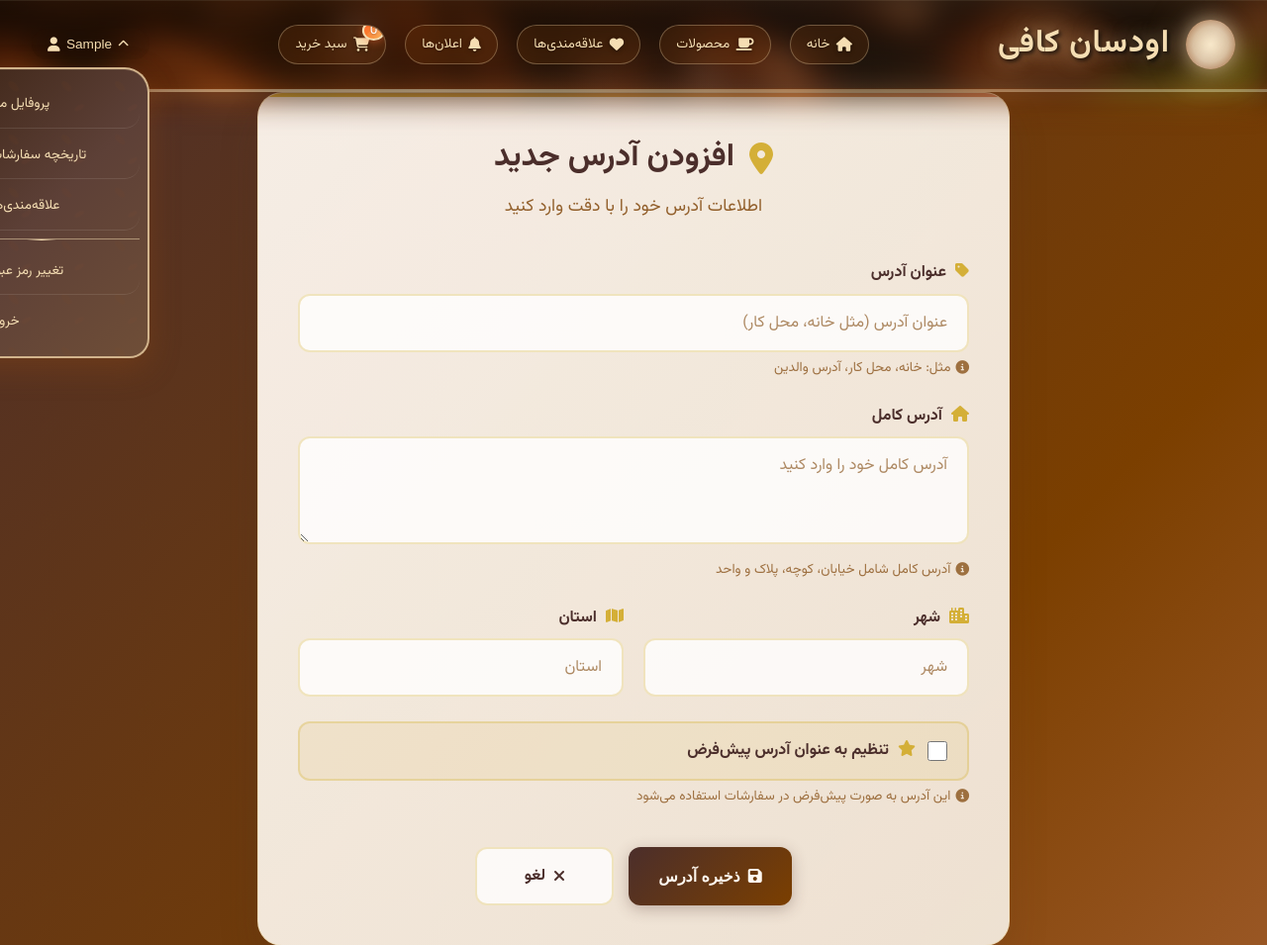
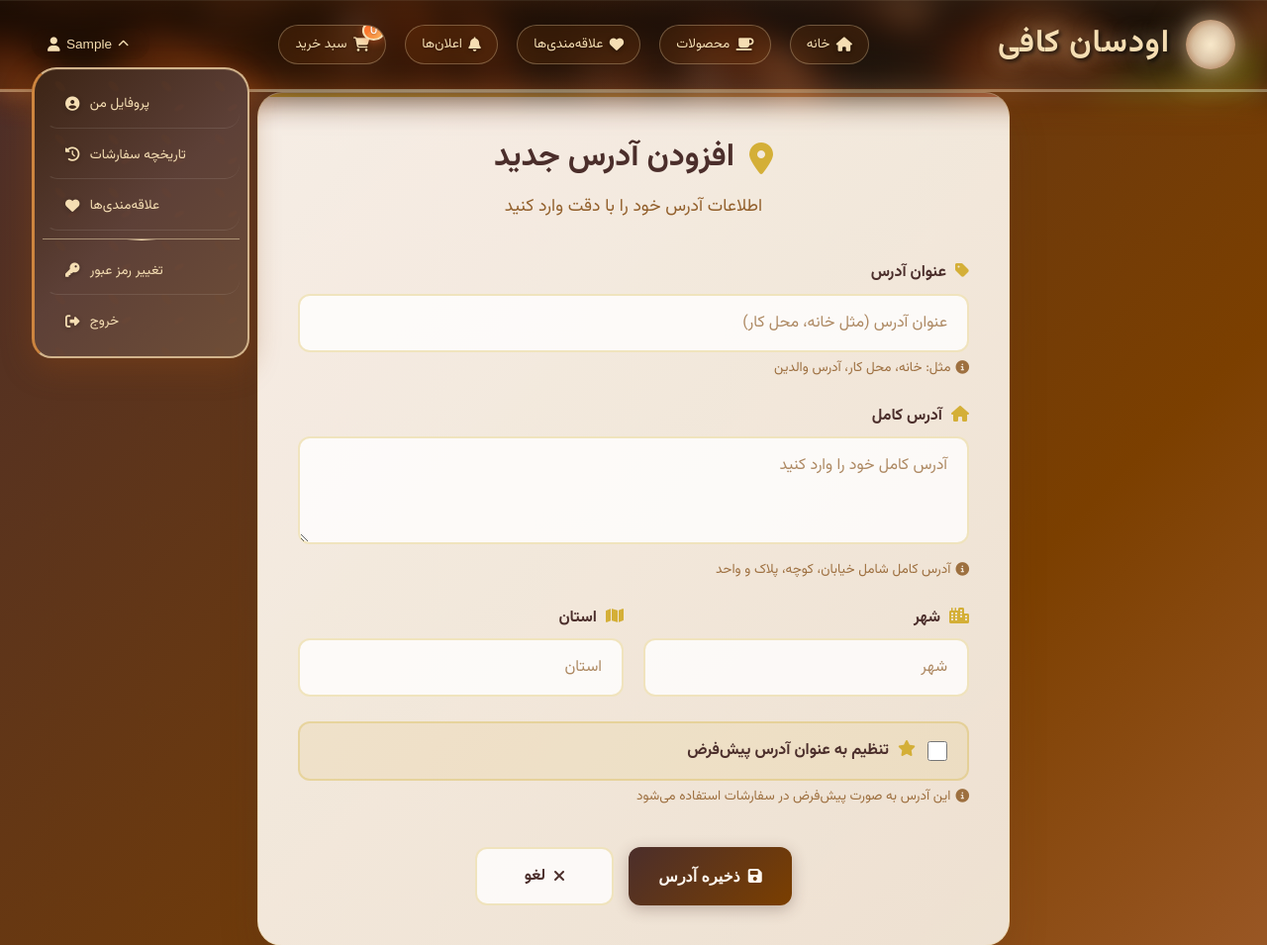
Before and after one commit to Alibagheri8813/OodsanCoffeeShop, a Django app: page /shop/address/add/ in a window 1280 px wide, after a click on "Sample". Shown: the top 955 px of the page at 99% size. Run offline with Django 4.2, Linux system fonts and the light colour scheme; the visitor is signed in with stand-in values (Sample User, id 1); data that the repository does not hold is empty; parts of the project's set-up code (start-up, migrations or seed data) failed here and were passed over.

Commit message:
Fix dropdown menu positioning in navbar (#110)
Co-authored-by: Cursor Agent <cursoragent@cursor.com>

```diff
--- a/shop/static/shop/dropdown-fix.css
+++ b/shop/static/shop/dropdown-fix.css
@@ -136,6 +136,6 @@ body:not(.home-page) .navbar .profile-dropdown {
 }
 
 body:not(.home-page) .navbar .dropdown-menu {
-	right: 0 !important;
-	left: auto !important;
+	left: 0 !important;
+	right: auto !important;
 }
```
